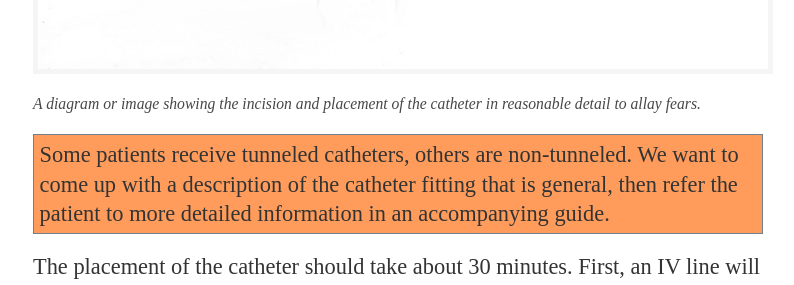
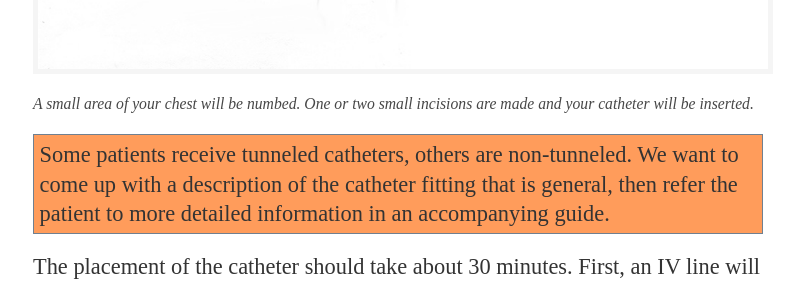
Before and after one commit to mskccpatiented/contentaudit, a Jekyll site: the page built from _posts/2012-11-19-auto-bmt-outpatient-guide-hybrid.md, in a window 1280 px wide and 900 px high, scrolled down 24529 px. Shown: the part 165-450 px from the top of the window, without its empty margins (127-921 px from the left). Built offline with Jekyll 4.4.1, drawn with Linux system fonts in a browser that asks for light colours; Markdown is read by kramdown in place of the engine named in the settings.

Commit message:
deploying BMT patient ed

```diff
--- a/_posts/2012-11-19-auto-bmt-outpatient-guide-hybrid.md
+++ b/_posts/2012-11-19-auto-bmt-outpatient-guide-hybrid.md
@@ -361,7 +361,7 @@ In the Surgical Day Hospital you will change into a gown, robe, and slippers. Wh
 
 #### The Procedure
 <img src="/g/figs/opbmt_fig_cvc.jpg" class="fig"/>
-<span class="caption">A diagram or image showing the incision and placement of the catheter in reasonable detail to allay fears.</span>
+<span class="caption">A small area of your chest will be numbed. One or two small incisions are made and your catheter will be inserted.</span>
 
 <p class="outstanding">Some patients receive tunneled catheters, others are non-tunneled. We want to come up with a description of the catheter fitting that is general, then refer the patient to more detailed information in an accompanying guide.</p>
 
```
Also changed, not shown: 1 other file.
